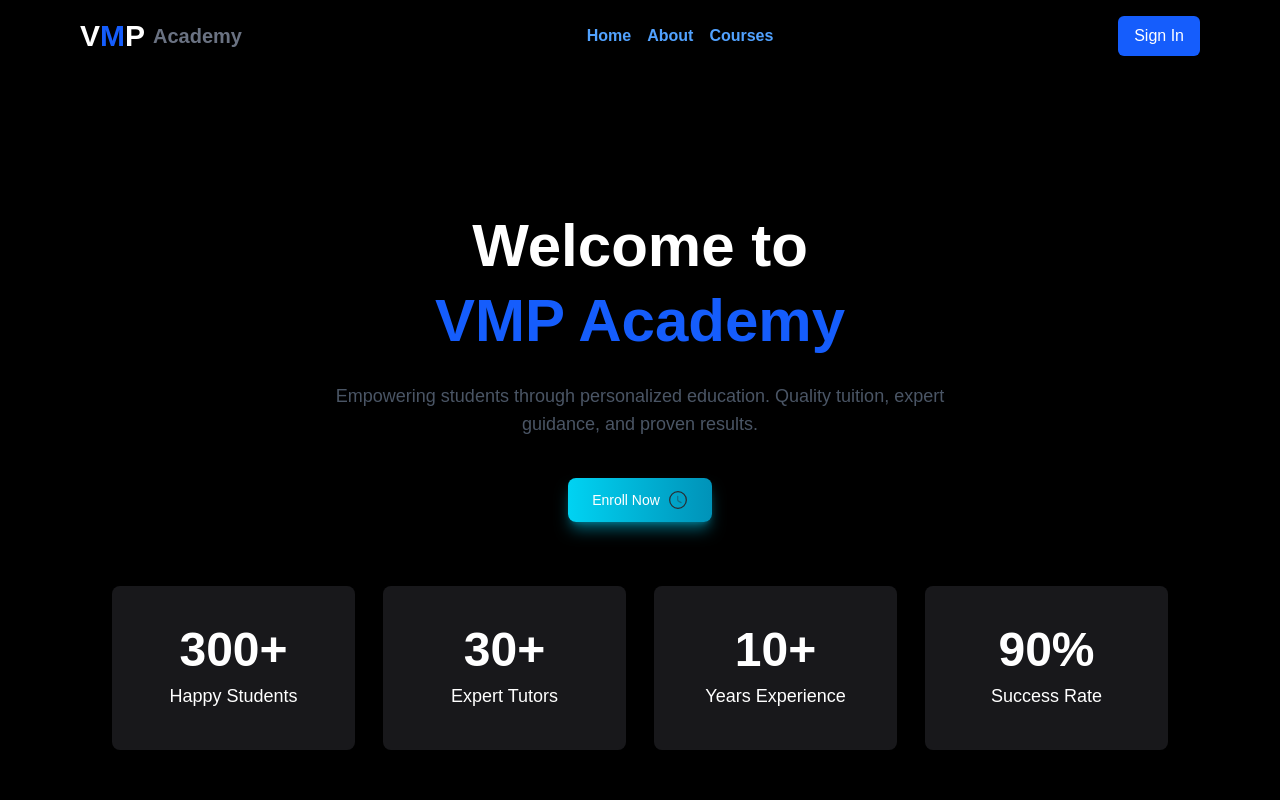
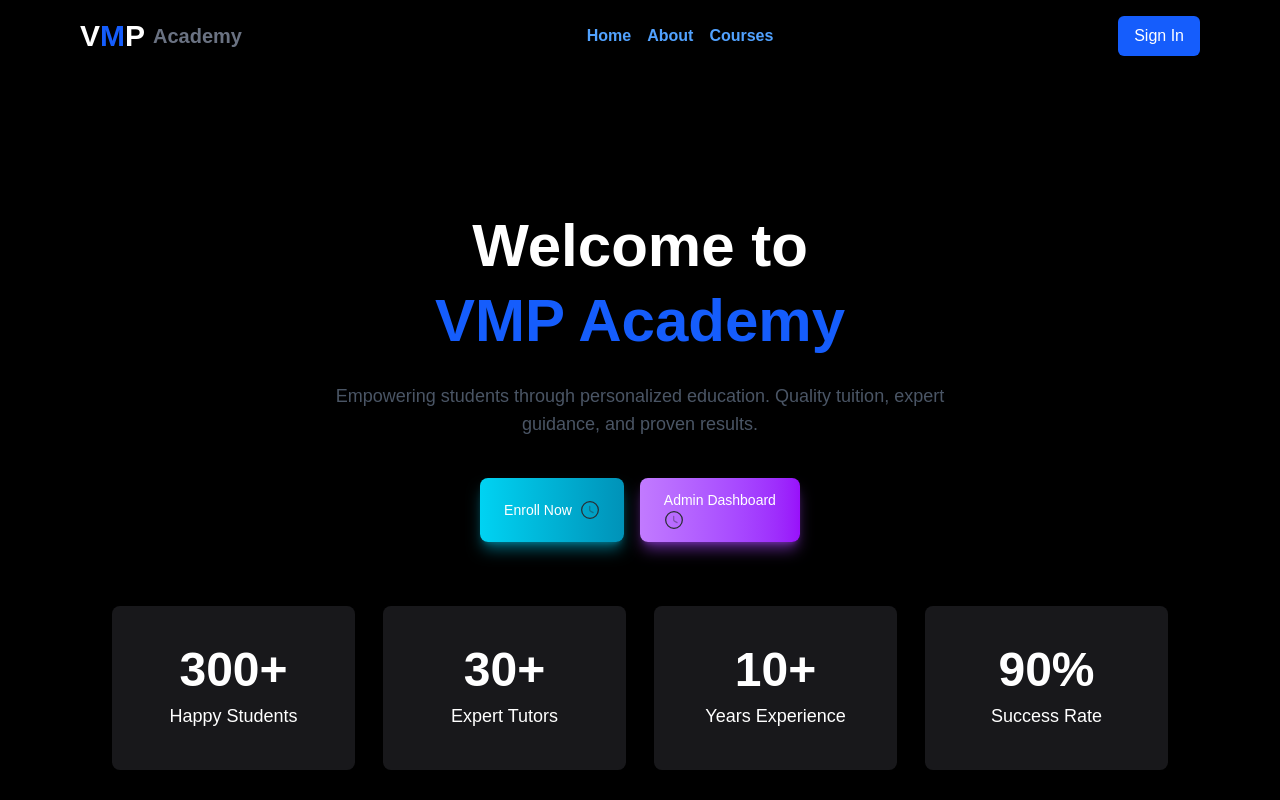
Before and after one commit to Dhanush-coder-ux/Vmp-Academy, a Next.js app: page / in a window 1280 px wide. Shown: the top 800 px of the page. Built offline with nearby package versions, Linux system fonts and the light colour scheme; no server answers.

Commit message:
module to admin

```diff
--- a/components/Hero.tsx
+++ b/components/Hero.tsx
@@ -3,6 +3,7 @@
 import Count from './Count'
 import { useGSAP } from '@gsap/react'
 import gsap from 'gsap'
+import Link from 'next/link';
 import { useRouter } from 'next/navigation';
 
 const Hero = () => {
@@ -45,6 +46,10 @@ const Hero = () => {
           >
             Book Free Trial
           </button> */}
+          <Link href={'/admin/dashboard'} className="px-6 py-3 text-sm font-medium text-white bg-gradient-to-r from-purple-400 to-purple-600 hover:from-purple-500 hover:to-purple-700 rounded-lg shadow-lg shadow-purple-500/50 transition-all hover:shadow-xl">
+            Admin Dashboard
+            <img src="/icons/clock.svg" height={20} width={20} alt="Dashboard" />
+          </Link>
 
         </div>
       </div>
```
